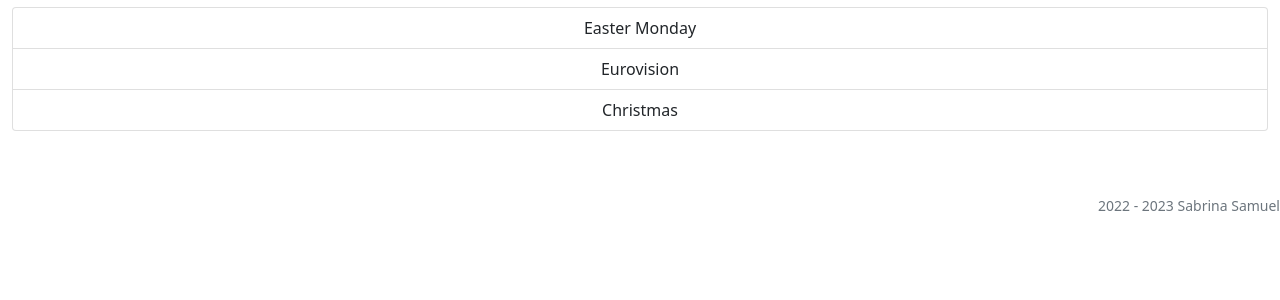
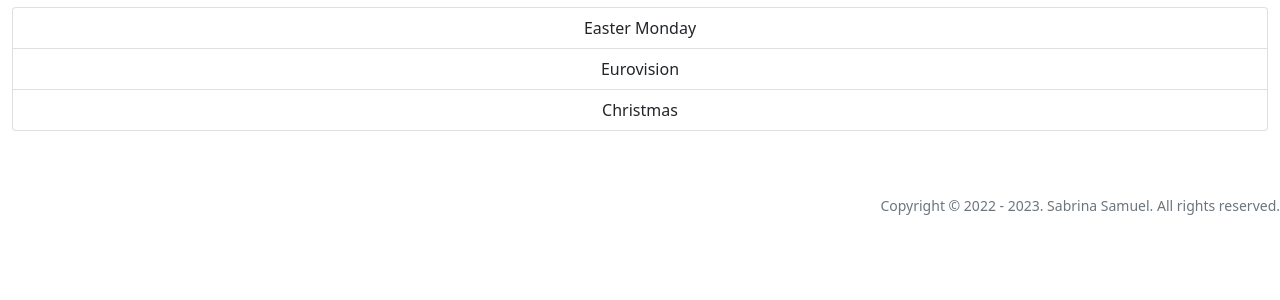
Before and after one commit to ssrome/cs50-final-project, a Flask app: page / in a window 1280 px wide. Shown: the part 221-521 px from the top of the page. Run offline with Flask 2, Linux system fonts and the light colour scheme.

Commit message:
Update footer with copyright

```diff
--- a/templates/layout.html
+++ b/templates/layout.html
@@ -30,6 +30,6 @@
       {% block main %}{% endblock %}
     </main>
 
-    <footer class="mb-5 small text-end text-muted">{{ year }} Sabrina Samuel </footer>
+    <footer class="mb-5 small text-end text-muted">Copyright &copy; {{ year }}. Sabrina Samuel. All rights reserved.</footer>
   </body>
 </html>
```
Also changed, not shown: tests/test_app.py (+1 -0 lines).
